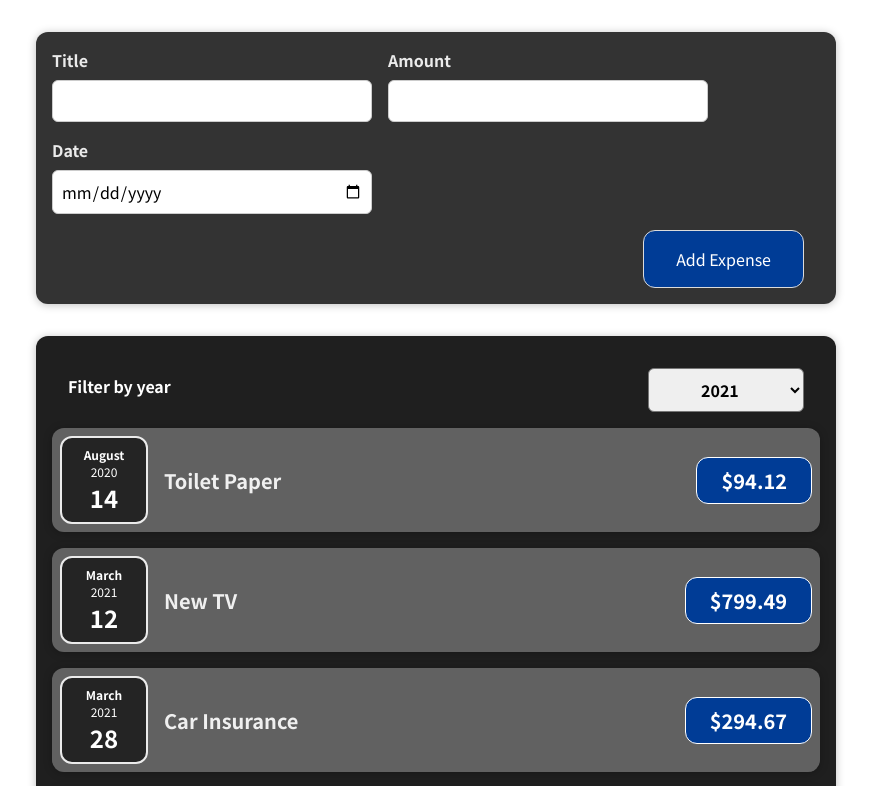
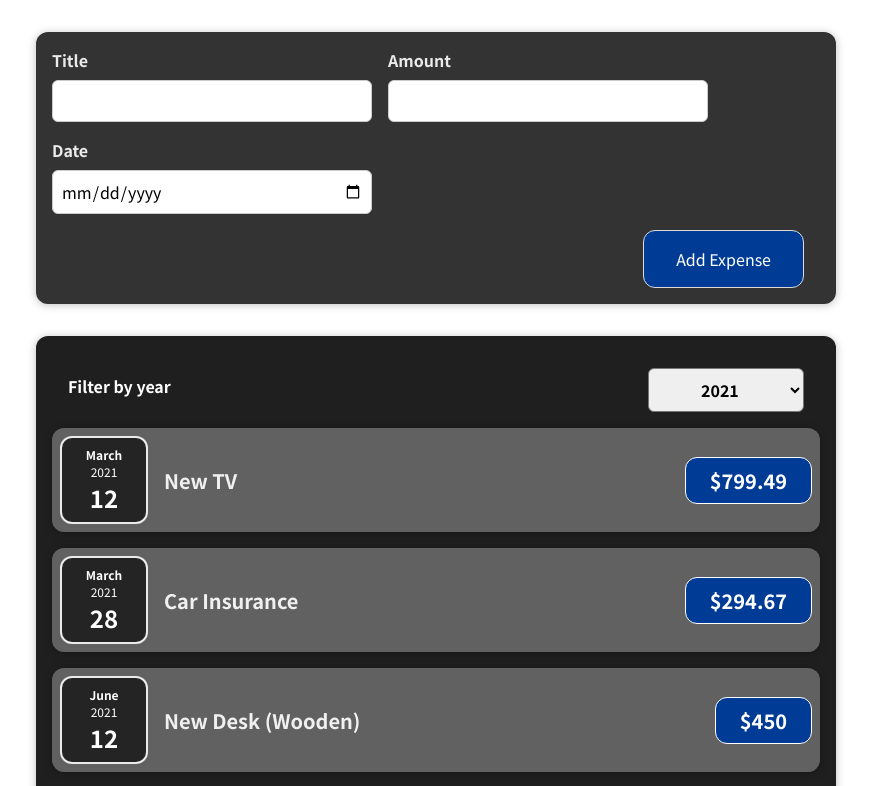
Before and after one commit to KMihajlo/Expense-Tracker-App, a React (Create React App) app: page / in a window 1280 px wide. Shown: the top 786 px of the page, without its empty margins (204-1075 px from the left). Built offline with nearby package versions, Linux system fonts and the light colour scheme.

Commit message:
Finished the filter implementation

```diff
--- a/src/components/Expenses/Expenses.jsx
+++ b/src/components/Expenses/Expenses.jsx
@@ -12,12 +12,17 @@ const Expenses = (props) => {
     console.log(year);
   };
 
+  const filteredExpenses = props.items.filter((expense) => {
+    return expense.date.getFullYear().toString() === year;
+  });
+
   return (
     <div>
       <Card className="expenses">
         <ExpenseFilter selected={year} onFilter={filterHandler} />
-        {props.items.map((expense) => (
+        {filteredExpenses.map((expense) => (
           <ExpenseItem
+            key={expense.id}
             title={expense.title}
             amount={expense.amount}
             date={expense.date}
@@ -28,4 +33,13 @@ const Expenses = (props) => {
   );
 };
 
+// return (
+//   <ExpenseItem
+//   key={expense.id}
+//   title={expense.title}
+//   amount={expense.amount}
+//   date={expense.date}
+// />
+// )
+
 export default Expenses;
```
